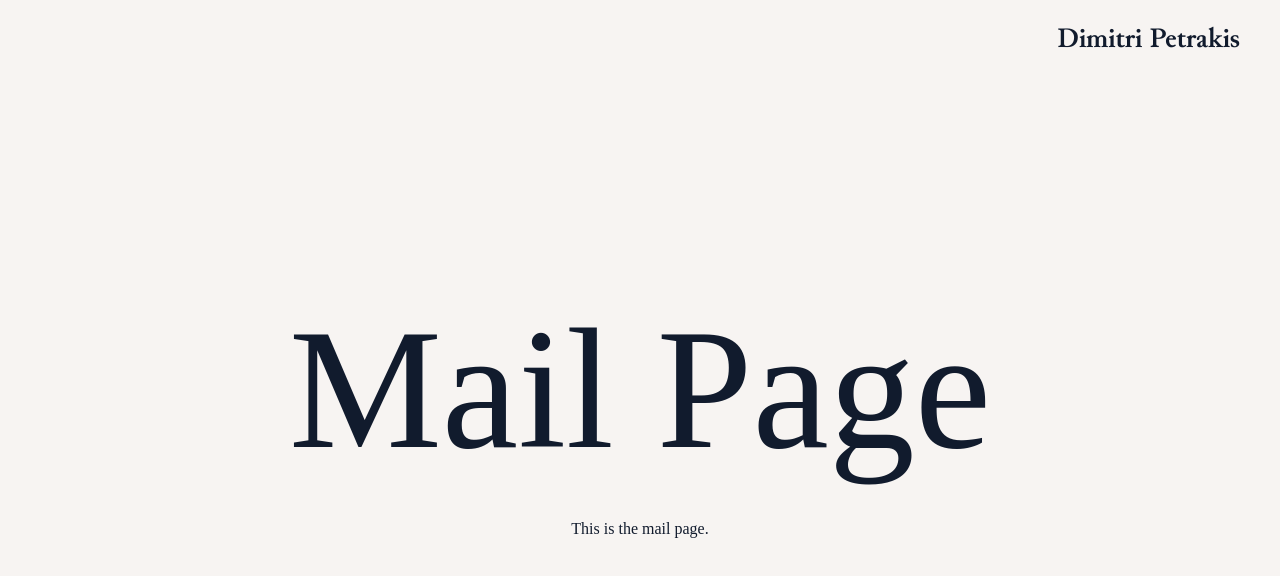
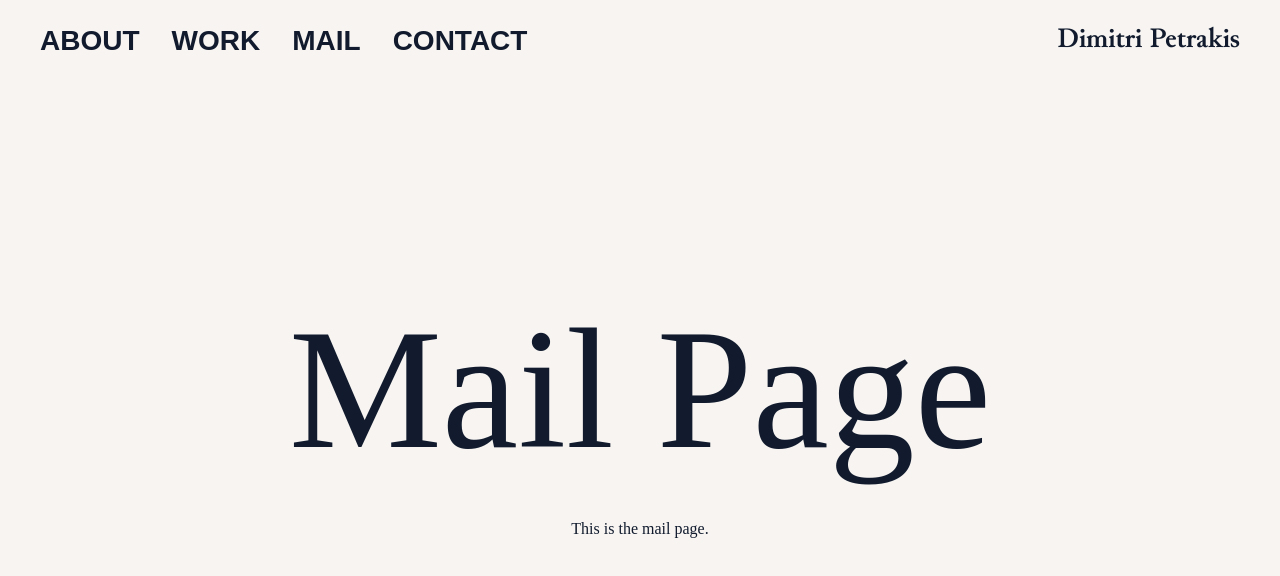
Before and after one commit to mitso2005/Dimitri_Portfolio_v2, a React (Vite) app: page /mail in a window 1280 px wide. Shown: the top 576 px of the page. Built offline with nearby package versions, Linux system fonts and the light colour scheme; a web font is replaced by a local one.

Commit message:
added page nav bar for desktop

```diff
--- a/src/components/Logo.jsx
+++ b/src/components/Logo.jsx
@@ -6,6 +6,7 @@ export default function Logo() {
     <Link
       to="/"
       className="
+        animate-fade-in
         fixed
         top-5
         left-10
--- /dev/null
+++ b/src/components/PageNav.jsx
@@ -0,0 +1,21 @@
+import React, { useState } from 'react';
+import { Link } from 'react-router-dom';
+
+export default function PageNav() {
+  return (
+    <nav className="hidden md:flex absolute top-5 left-10 gap-8">
+      <Link to="/about">
+        <h4>ABOUT</h4>
+      </Link>
+      <Link to="/work">
+        <h4>WORK</h4>
+      </Link>
+      <Link to="/mail">
+        <h4>MAIL</h4>
+      </Link>
+      <Link to="/contact">
+        <h4>CONTACT</h4>
+      </Link>
+    </nav>
+  );
+}
--- a/src/pages/About.jsx
+++ b/src/pages/About.jsx
@@ -1,8 +1,10 @@
 import React from 'react';
+import PageNav from '../components/PageNav.jsx';
 
 export default function About() {
   return (
     <div>
+      <PageNav />
       <h1>About Page</h1>
       <p>This is the about page.</p>
     </div>
--- a/src/pages/Contact.jsx
+++ b/src/pages/Contact.jsx
@@ -1,8 +1,10 @@
 import React from 'react';
+import PageNav from '../components/PageNav.jsx';
 
 export default function Contact() {
   return (
     <div>
+      <PageNav />
       <h1>Contact Page</h1>
       <p>This is the contact page.</p>
     </div>
--- a/src/pages/Mail.jsx
+++ b/src/pages/Mail.jsx
@@ -1,8 +1,10 @@
 import React from 'react';
+import PageNav from '../components/PageNav.jsx';
 
 export default function Mail() {
   return (
     <div>
+      <PageNav />
       <h1>Mail Page</h1>
       <p>This is the mail page.</p>
     </div>
--- a/src/pages/Work.jsx
+++ b/src/pages/Work.jsx
@@ -1,8 +1,10 @@
 import React from 'react';
+import PageNav from '../components/PageNav.jsx';
 
 export default function Work() {
   return (
     <div>
+      <PageNav />
       <h1>Work Page</h1>
       <p>This is the work page.</p>
     </div>
```
